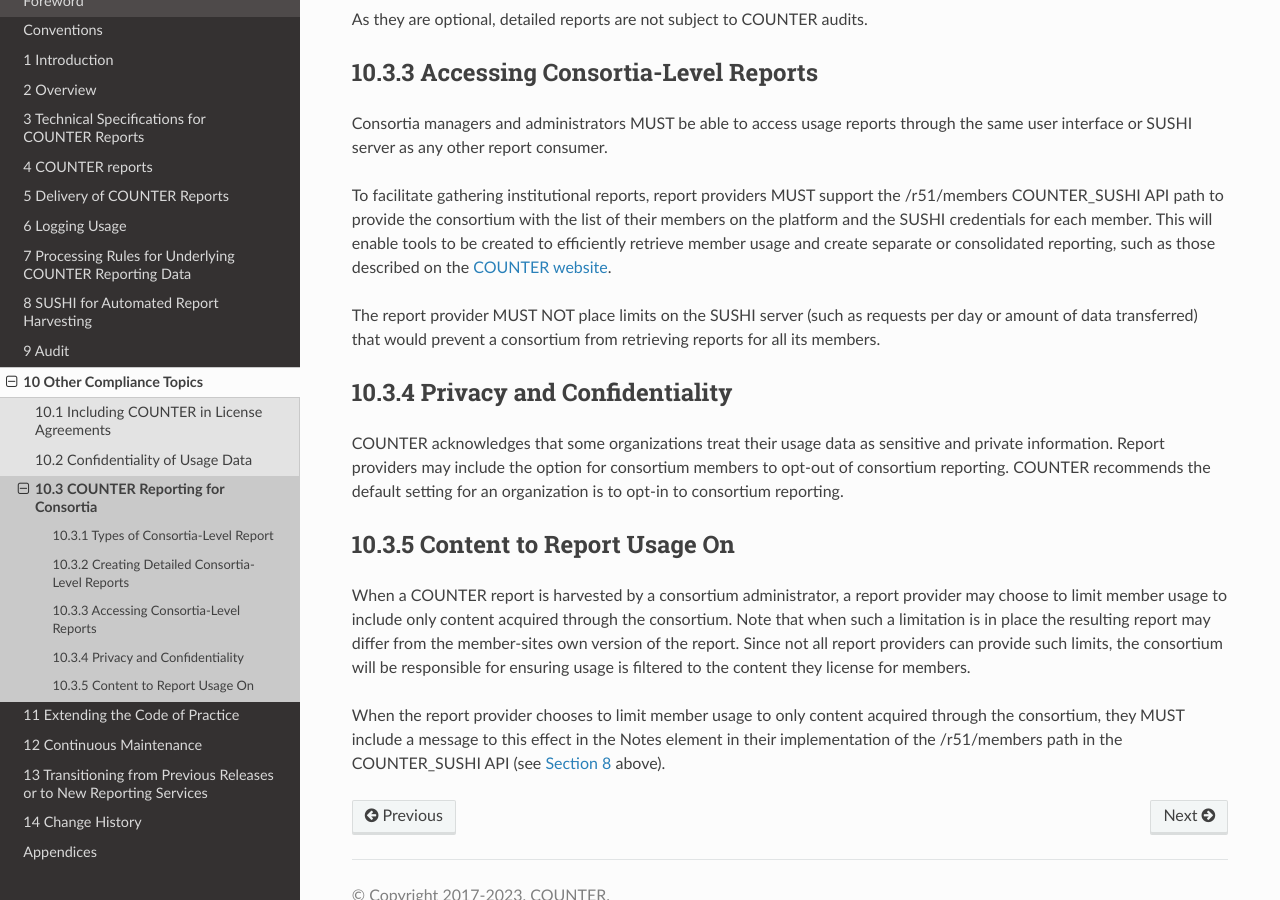
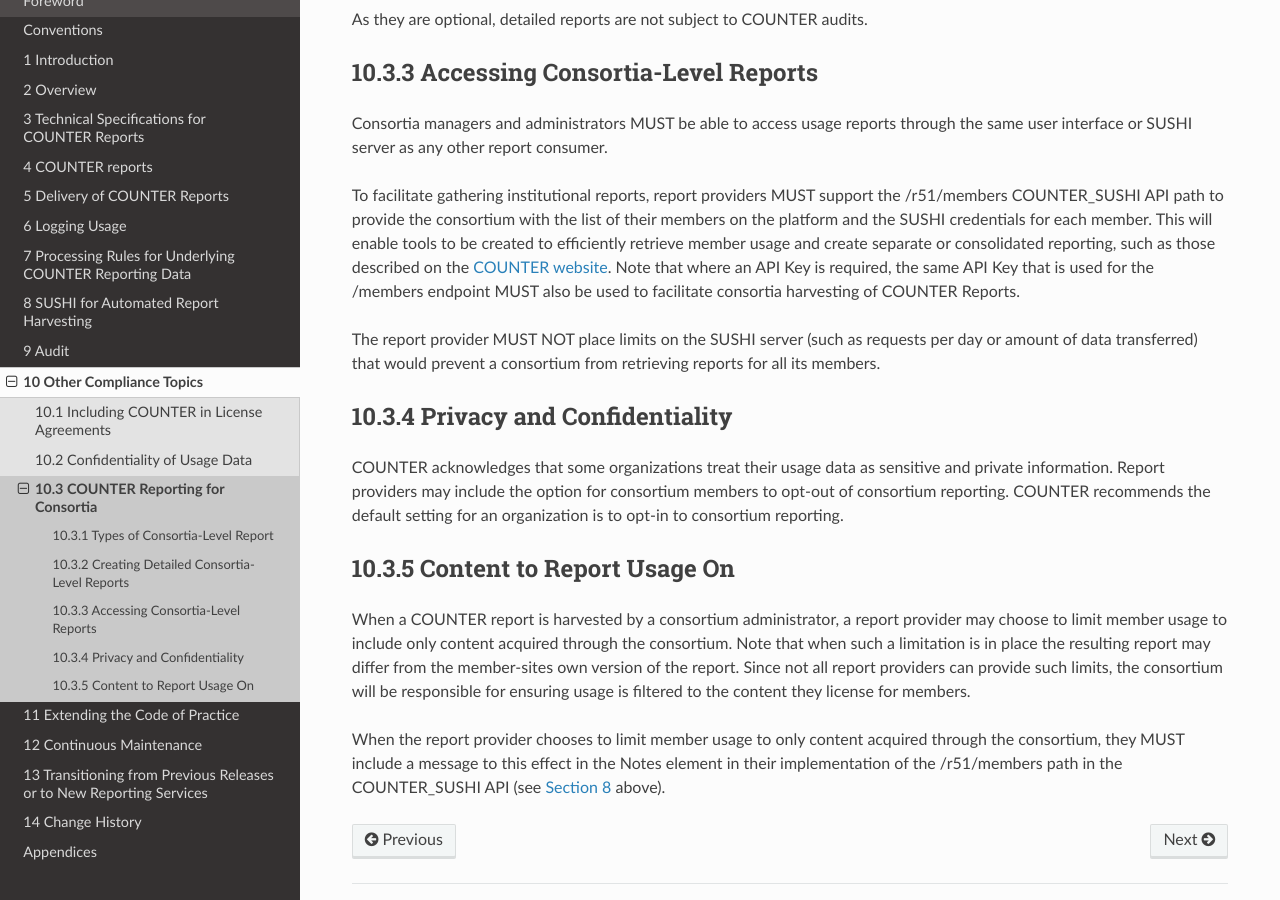
Before and after one commit to Project-Counter/cop5, a Sphinx documentation site: the page built from source/10-compliance/03-counter-reporting-for-consortia.rst, in a window 1280 px wide and 900 px high, scrolled down 912 px. Built offline with Sphinx 7.4.7 and the Read the Docs theme 2.0.0, drawn with Linux system fonts in a browser that asks for light colours.

Commit message:
API key for consortia

```diff
--- a/source/10-compliance/03-counter-reporting-for-consortia.rst
+++ b/source/10-compliance/03-counter-reporting-for-consortia.rst
@@ -37,7 +37,7 @@
 
 Consortia managers and administrators MUST be able to access usage reports through the same user interface or SUSHI server as any other report consumer.
 
-To facilitate gathering institutional reports, report providers MUST support the /r51/members COUNTER_SUSHI API path to provide the consortium with the list of their members on the platform and the SUSHI credentials for each member. This will enable tools to be created to efficiently retrieve member usage and create separate or consolidated reporting, such as those described on the `COUNTER website <https://www.projectcounter.org/counter-harvester-tools/>`_.
+To facilitate gathering institutional reports, report providers MUST support the /r51/members COUNTER_SUSHI API path to provide the consortium with the list of their members on the platform and the SUSHI credentials for each member. This will enable tools to be created to efficiently retrieve member usage and create separate or consolidated reporting, such as those described on the `COUNTER website <https://www.projectcounter.org/counter-harvester-tools/>`_. Note that where an API Key is required, the same API Key that is used for the /members endpoint MUST also be used to facilitate consortia harvesting of COUNTER Reports.
 
 The report provider MUST NOT place limits on the SUSHI server (such as requests per day or amount of data transferred) that would prevent a consortium from retrieving reports for all its members.
 
```
